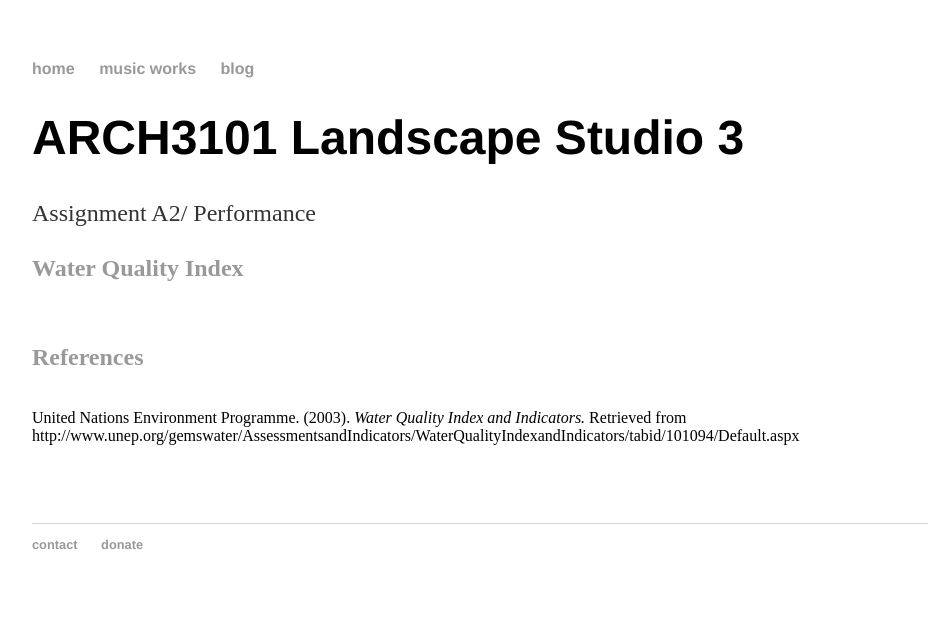
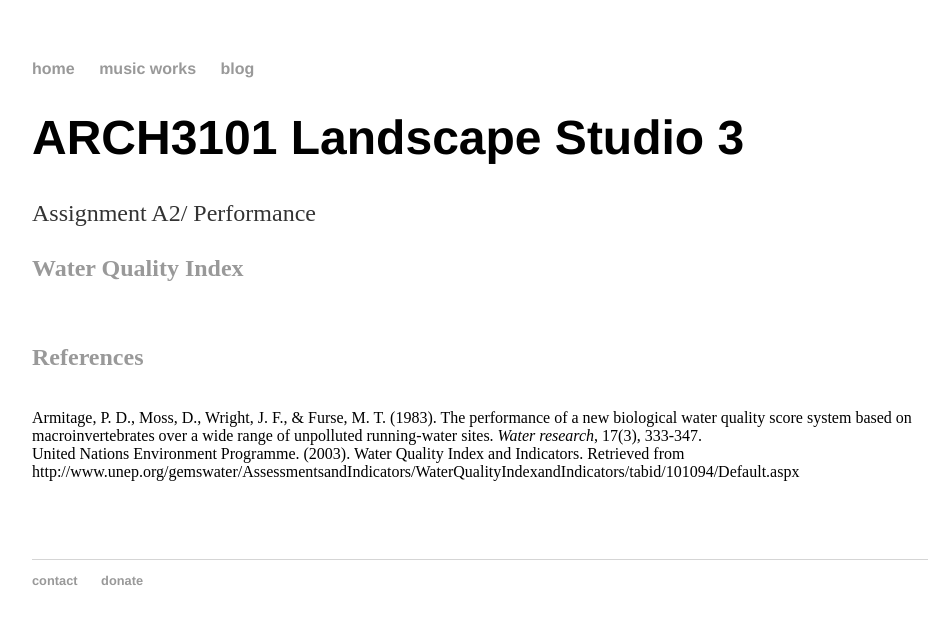
Before and after one commit to maksuihin/maksuihin.github.io, a Jekyll site: the page built from metric.html, in a window 1280 px wide. Shown: the top 624 px of the page, without its empty margins (160-1102 px from the left). Built offline with Jekyll 4.4.1, drawn with Linux system fonts in a browser that asks for light colours.

Commit message:
Update metric.html

```diff
--- a/metric.html
+++ b/metric.html
@@ -9,7 +9,8 @@ title: ARCH3101 Assignment A2
 			<h2>Water Quality Index</h2></br></p>
 
 			<p><h2>References</h2></br>
-		United Nations Environment Programme. (2003). <i>Water Quality Index and Indicators.</i>	Retrieved from http://www.unep.org/gemswater/AssessmentsandIndicators/WaterQualityIndexandIndicators/tabid/101094/Default.aspx
+			Armitage, P. D., Moss, D., Wright, J. F., & Furse, M. T. (1983). The performance of a new biological water quality score system based on macroinvertebrates over a wide range of unpolluted running-water sites. <i>Water research</i>, 17(3), 333-347.</br>
+		United Nations Environment Programme. (2003). Water Quality Index and Indicators. Retrieved from http://www.unep.org/gemswater/AssessmentsandIndicators/WaterQualityIndexandIndicators/tabid/101094/Default.aspx
 			</p>
 		 </br></br></br>
 		</div></works>
```
